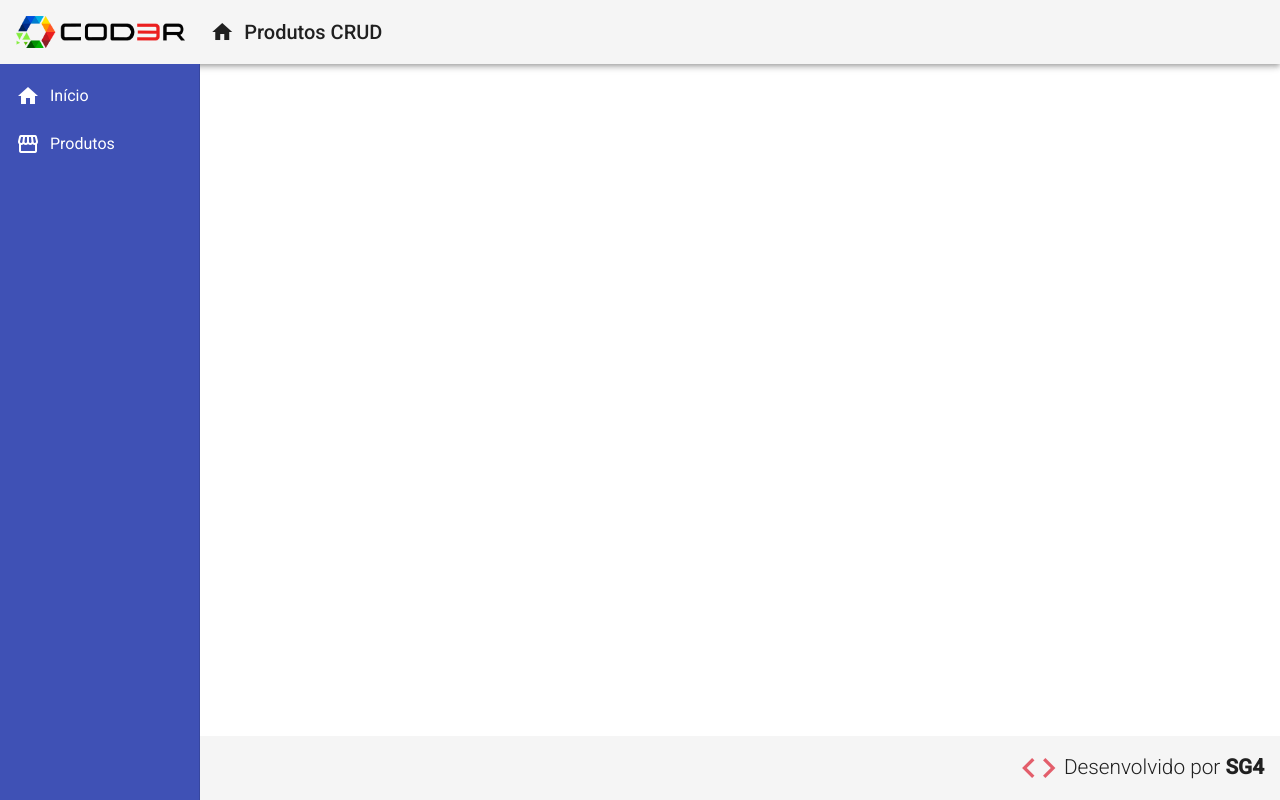
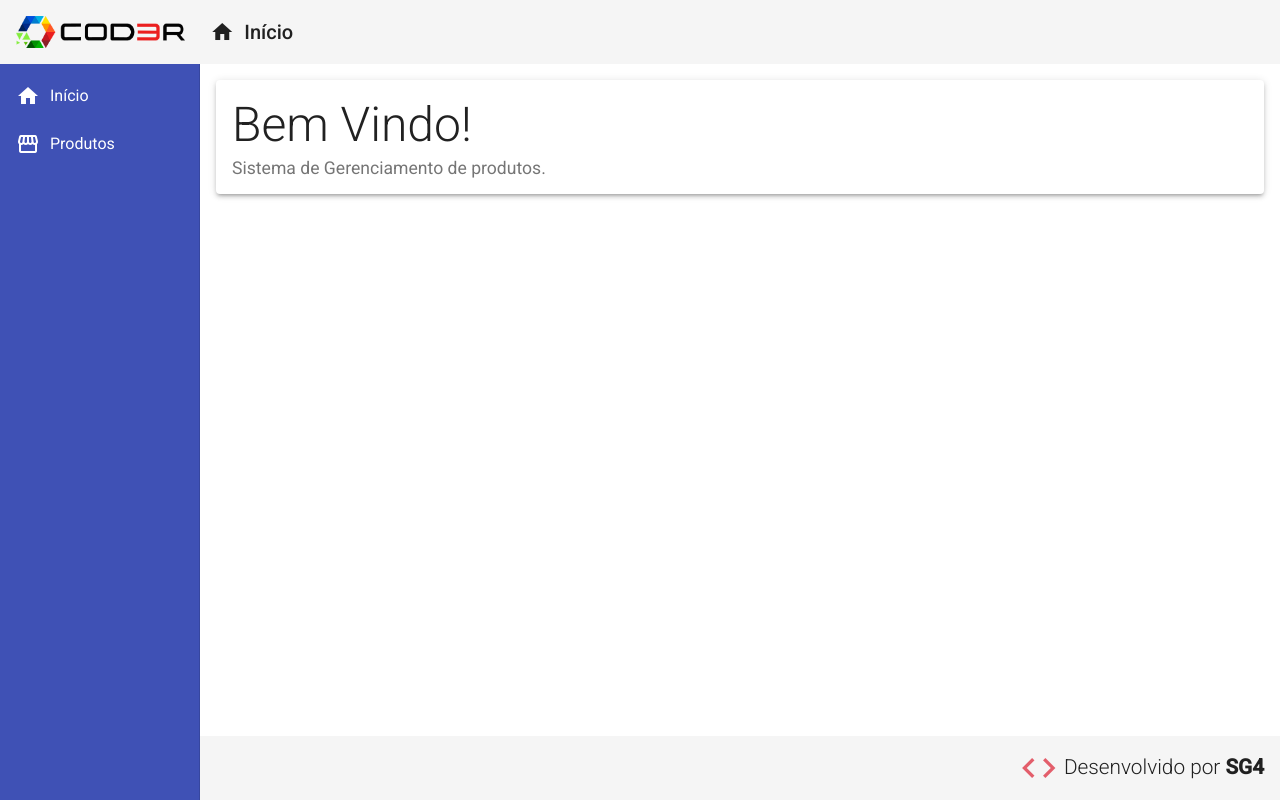
Before and after one commit to joaopaulu/angular-sandbox, an Angular app in the folder produtos-client/frontend/: page / in a window 1280 px wide. Built offline with nearby package versions, Linux system fonts and the light colour scheme.

Commit message:
Create home component

```diff
--- a/produtos-client/frontend/src/app/components/template/header/header.component.html
+++ b/produtos-client/frontend/src/app/components/template/header/header.component.html
@@ -9,7 +9,7 @@
       <i class="material-icons">
         home
       </i>
-      Produtos CRUD
+      Início
     </a>
   </span>
 </mat-toolbar>
--- a/produtos-client/frontend/src/app/components/template/nav/nav.component.css
+++ b/produtos-client/frontend/src/app/components/template/nav/nav.component.css
@@ -10,3 +10,8 @@
 .sidenav i {
   padding-right: 10px;
 }
+
+.content {
+  padding: 16px;
+  background-color: #FFF;
+}
--- a/produtos-client/frontend/src/app/components/template/nav/nav.component.html
+++ b/produtos-client/frontend/src/app/components/template/nav/nav.component.html
@@ -16,4 +16,7 @@
       </a>
     </mat-nav-list>
   </mat-sidenav>
+  <mat-sidenav-content class="content">
+    <app-home></app-home>
+  </mat-sidenav-content>
 </mat-sidenav-container>
--- /dev/null
+++ b/produtos-client/frontend/src/app/views/home/home.component.css
@@ -0,0 +1,9 @@
+.home .title{
+  font-size: 3rem;
+  font-weight: 300;
+  line-height: 1.2;
+}
+
+.home .subtitle{
+  font-size: 1.1rem;
+}
--- /dev/null
+++ b/produtos-client/frontend/src/app/views/home/home.component.html
@@ -0,0 +1,8 @@
+<mat-card class="home mat-elevation-z3">
+  <mat-card-title class="title">
+    Bem Vindo!
+  </mat-card-title>
+  <mat-card-subtitle class="subtitle">
+    Sistema de Gerenciamento de produtos.
+  </mat-card-subtitle>
+</mat-card>
--- /dev/null
+++ b/produtos-client/frontend/src/app/views/home/home.component.ts
@@ -0,0 +1,15 @@
+import { Component, OnInit } from '@angular/core';
+
+@Component({
+  selector: 'app-home',
+  templateUrl: './home.component.html',
+  styleUrls: ['./home.component.css']
+})
+export class HomeComponent implements OnInit {
+
+  constructor() { }
+
+  ngOnInit(): void {
+  }
+
+}
```
Also changed, not shown: produtos-client/frontend/src/app/app.module.ts (+8 -4 lines).
